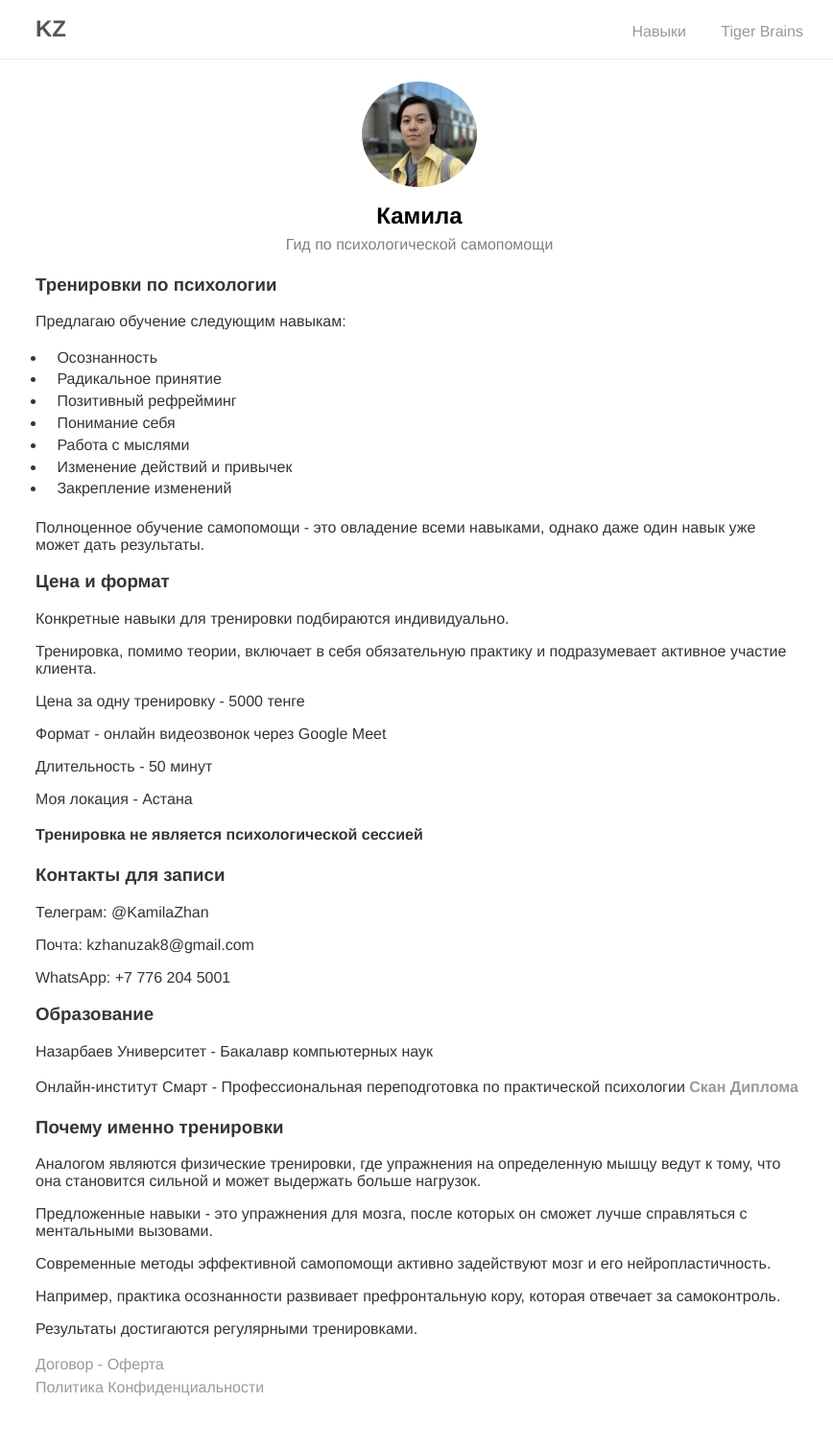
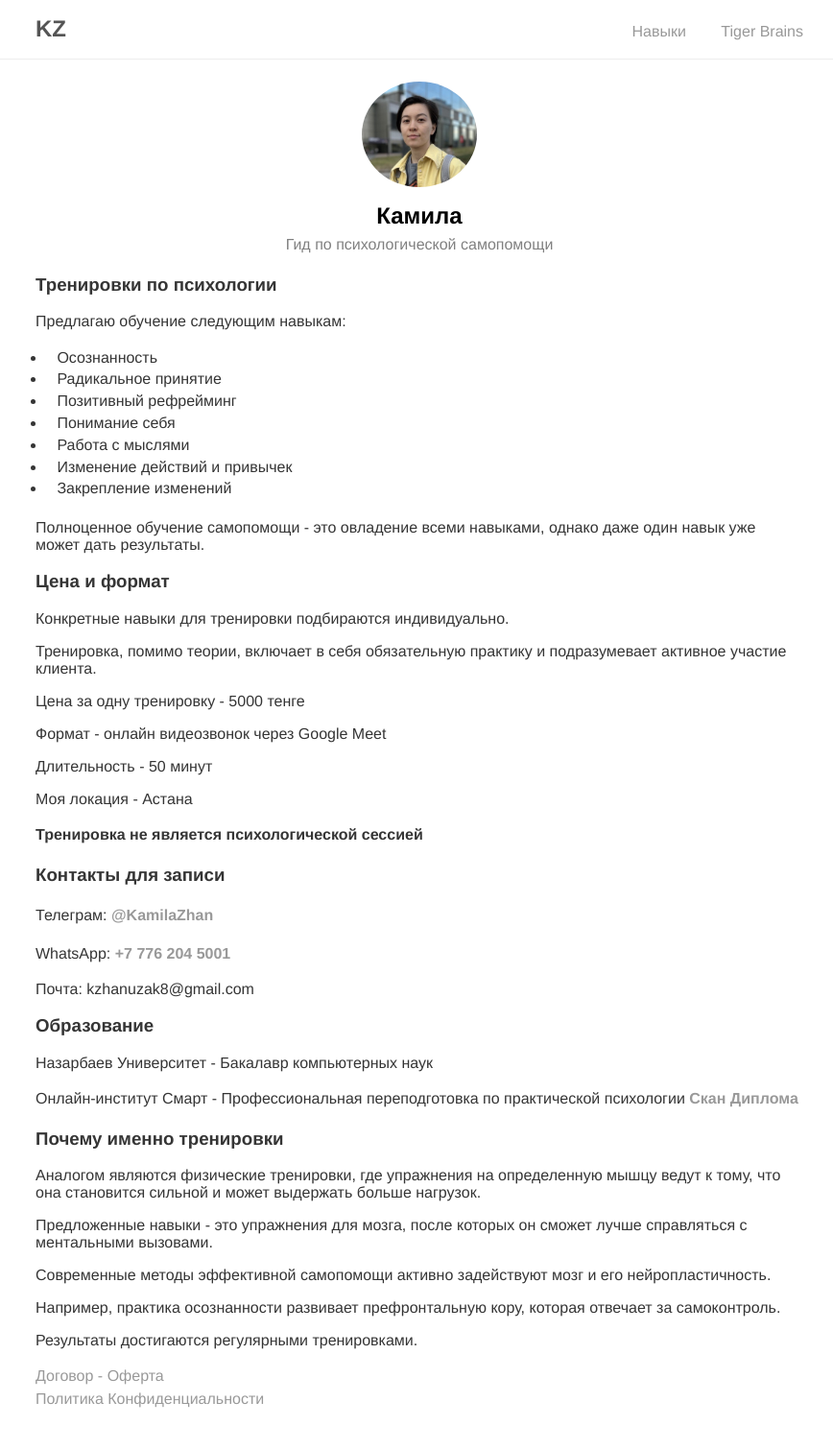
Before and after one commit to kamila-zhan/kamila-zhan.github.io, a Jekyll site: the page built from index.md, in a window 1280 px wide. Shown: the whole page at 96% size, without its empty margins (203-1071 px from the left). Built offline with Jekyll 4.4.1, drawn with Linux system fonts in a browser that asks for light colours; our own code applies the rules of GitHub Pages for plain Markdown files; part of the change alters nothing that is shown.

Commit message:
contacts

```diff
--- a/index.md
+++ b/index.md
@@ -34,11 +34,11 @@ layout: about
 
 ### Контакты для записи
 
-Телеграм: @KamilaZhan
+Телеграм: **[@KamilaZhan](https://t.me/KamilaZhan)**
+
+WhatsApp: **[+7 776 204 5001](https://wa.me/77762045001)**
 
 Почта: kzhanuzak8@gmail.com
-
-WhatsApp: +7 776 204 5001
 
 ### Образование
 
```
